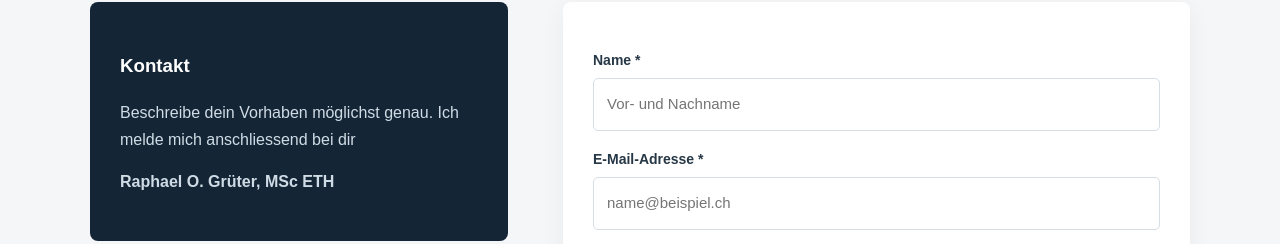
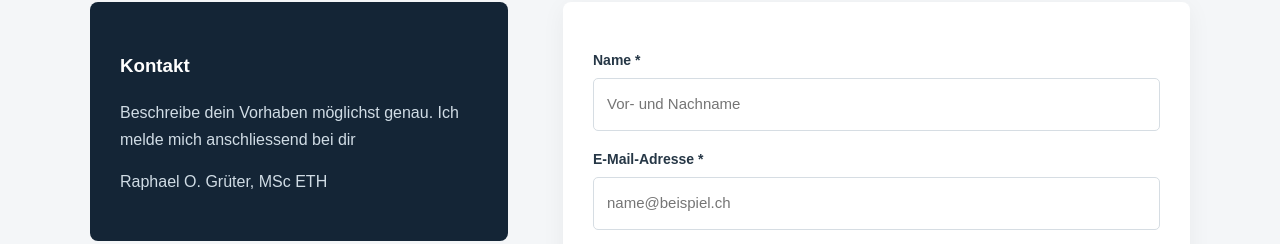
Before and after one commit to Wellendeller/vonkuhzuq, a plain HTML site: page index.html in a window 1280 px wide. Shown: the part 2166-2410 px from the top of the page. Drawn offline with Linux system fonts and the light colour scheme.

Commit message:
Remove strong tags from author name in index.html

```diff
--- a/index.html
+++ b/index.html
@@ -435,7 +435,7 @@
             Beschreibe dein Vorhaben möglichst genau.
             Ich melde mich anschliessend bei dir
           </p>
-          <p><strong>Raphael O. Grüter, MSc ETH</strong></p>
+          <p>Raphael O. Grüter, MSc ETH</p>
           <p>
 
           </p>
```
